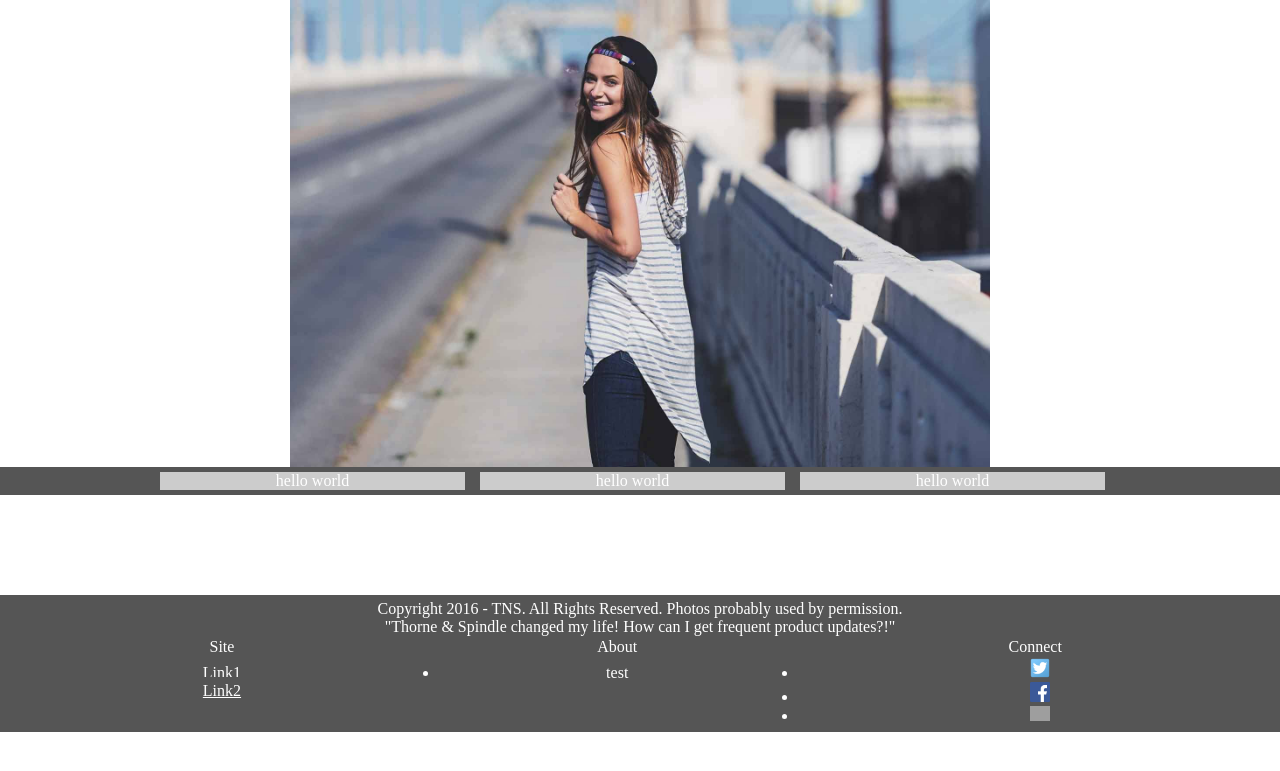
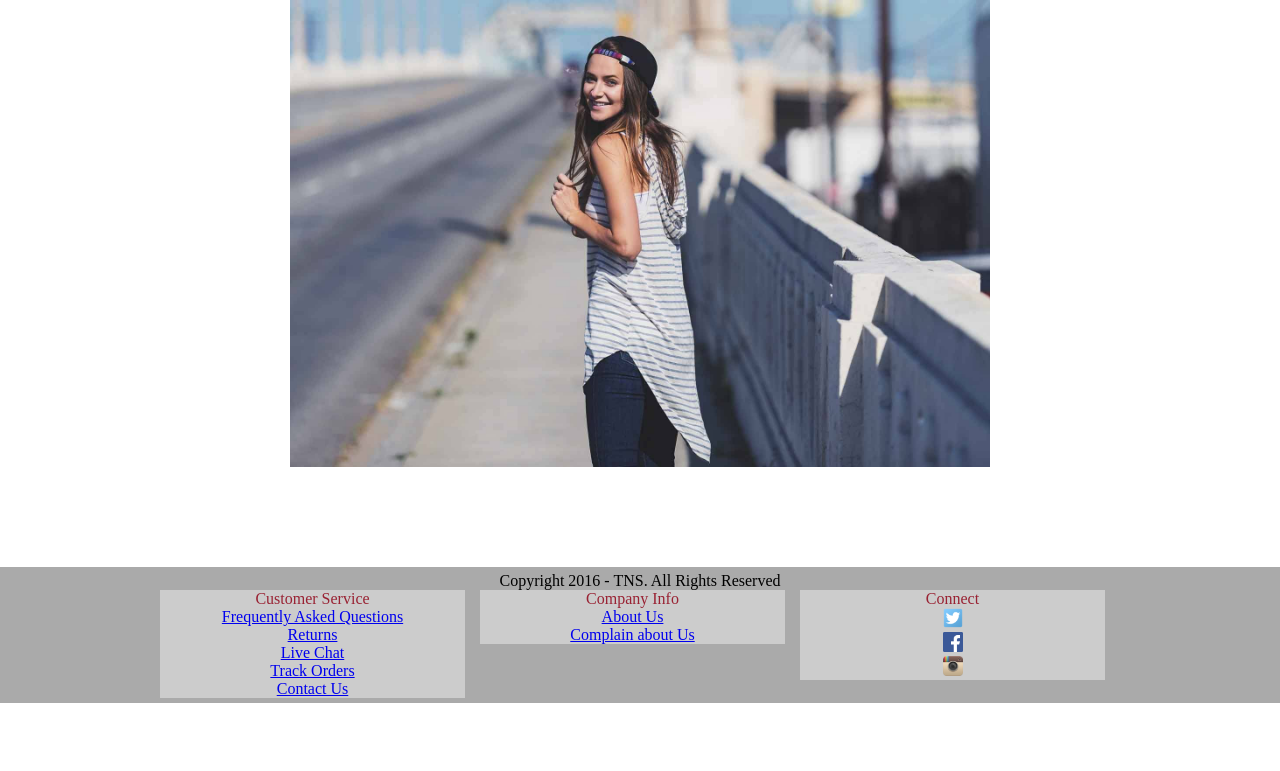
Before and after one commit to john-ko/HTML5Application, a PHP site: page / in a window 1280 px wide. Shown: the top 771 px of the page. Run offline with PHP 8.4, Linux system fonts and the light colour scheme; grey boxes are pictures that could not be loaded.

Commit message:
check me

```diff
--- a/public_html/assets/css/style.css
+++ b/public_html/assets/css/style.css
@@ -41,6 +41,7 @@ time, mark, audio, video {
 	background-color: #ccc;
 	width: 305px;
 	float: left;
+	color: #992233;
 }
 
 .third:last-child {
@@ -80,8 +81,8 @@ img.splash {
 }
 
 .footer {
-     background-color:#555555;
-     color:white;
+     background-color: #aaaaaa;
+     color:black;
      clear:both;
      text-align:center;
      padding:5px;
--- a/public_html/index.html
+++ b/public_html/index.html
@@ -13,70 +13,43 @@
 		</div>
 
 		<footer>
-			<div class="footer">
+			<div class="footer" style="margin-top:100px">
+			<p>Copyright  2016 - TNS. All Rights Reserved</p>
 				<div class="row">
 					<div class="third">
-						hello world
+						Customer Service
+						<div><a href="comingsoon.html">Frequently Asked Questions</a></div>
+						<div><a href="comingsoon.html">Returns</a></div>
+						<div><a href="comingsoon.html">Live Chat</a></div>
+						<div><a href="comingsoon.html">Track Orders</a></div>
+						<div><a href="contact.html">Contact Us</a></div>
 					</div>
 					<div class="third">
-						hello world
+						Company Info
+						<div><a href="about.html">About Us</a></div>
+						<div><a href="comingsoon.html">Complain about Us</a></div>
 					</div>
 					<div class="third">
-						hello world
+						Connect
+						<div>
+							<a href="https://twitter.com/justinbieber">
+								<img src="assets/images/twitter.png" width="20" height="auto">
+							</a>
+						</div>
+						<div>
+							<a href="https://www.facebook.com/zuck">
+								<img src="assets/images/facebook.png" width="20" height="auto">
+							</a>
+						</div>
+						<div>
+							<a href="https://www.instagram.com/kang_gary8888/">
+								<img src="assets/images/instagram.png" width="20" height="auto">
+							</a>
+						</div>
 					</div>
 				</div>
 
 			</div>
 		</footer>
-
-		<div class="footer" style="margin-top:100px">
-		<p>Copyright  2016 - TNS. All Rights Reserved. Photos probably used by permission.</p>
-		<p>"Thorne & Spindle changed my life! How can I get frequent product updates?!"</p>
-		<table style="width:100%">
-			<tr>
-				<td>Site</td>
-				<td>About</td>
-				<td>Connect</td>
-			</tr>
-			<tr>
-				<td>
-					<ul align="center">
-						<li><a class="footer" href="link1.html">Link1</a></li>
-						<li><a class="footer" href="link2.html">Link2</a></li>
-					</ul>
-				</td>
-				<td>
-					<ul>
-						<li>test</li>
-					</ul>
-				</td>
-				<td>
-					<ul align="center">
-						<li><a href="https://twitter.com/justinbieber">
-			<img src="assets/images/twitter.png" style="margin-left:10px" width="20" height="auto">
-				</a></li>
-						<li><a href="https://www.facebook.com/hmtheus">
-			<img src="assets/images/facebook.png" style="margin-left:10px" width="20" height="auto">
-				</a></li>
-						<li><a href="http://i.imgur.com/E7gjfgu.png?1">
-			<img src="assets/images/instagram.jpg" style="margin-left:10px" width="20" height="auto">
-				</a></li>
-					</ul>
-				</td>
-			</tr>
-<!-- Removed
-	<ul>Follow us here and give us some love!
-	<a href="https://twitter.com/justinbieber">
-		<img src="assets/images/twitter.png" style="margin-left:10px" width="20" height="auto">
-			</a>
-	<a href="https://www.facebook.com/hmtheus">
-		<img src="assets/images/facebook.png" style="margin-left:10px" width="20" height="auto">
-			</a>
-	<a href="http://i.imgur.com/E7gjfgu.png?1">
-		<img src="assets/images/instagram.jpg" style="margin-left:10px" width="20" height="auto">
-			</a>
-	</ul>
---->
-		</div>
 	<body>
 </html>
```
Also changed, not shown: public_html/comingsoon.html (added, +13 -0 lines).
